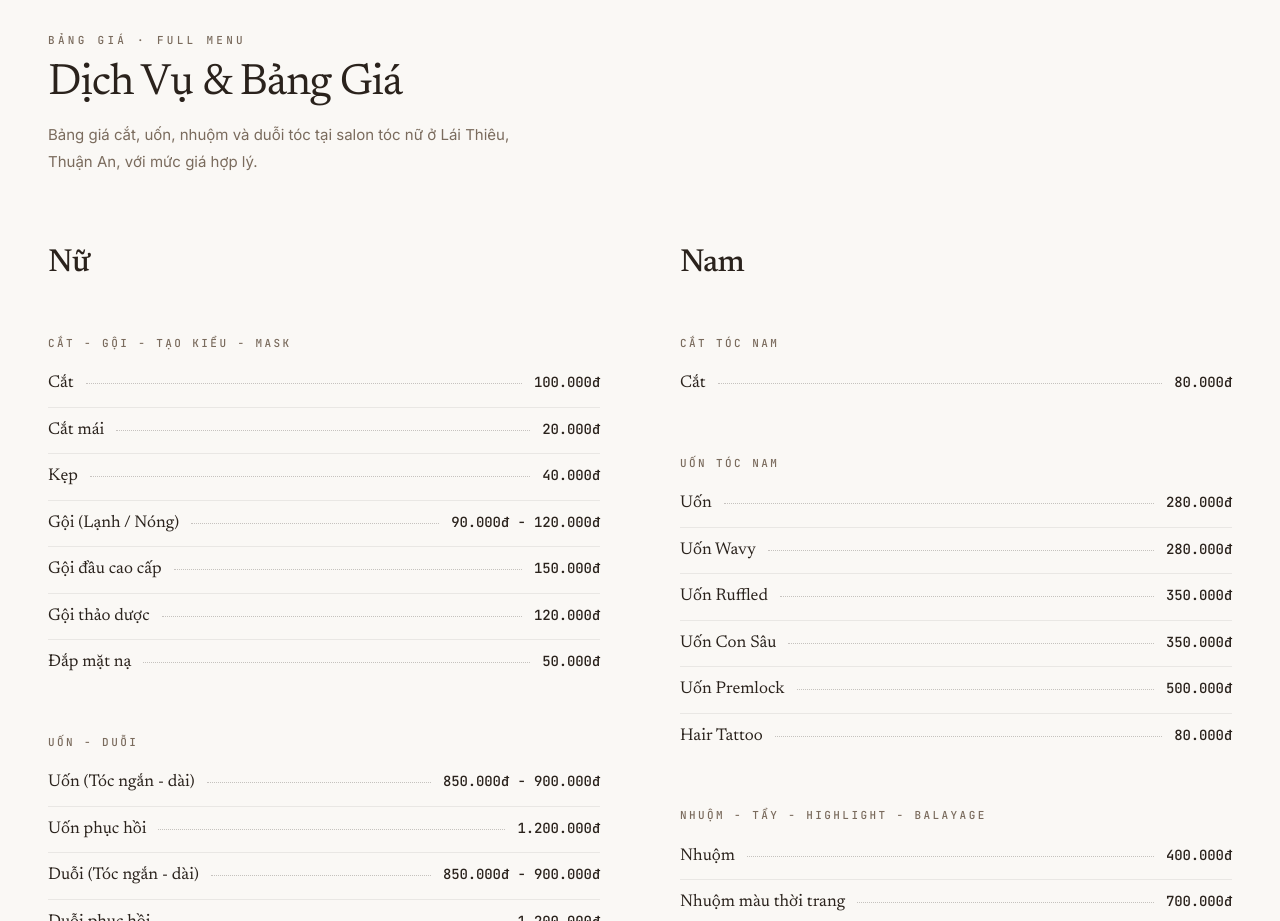
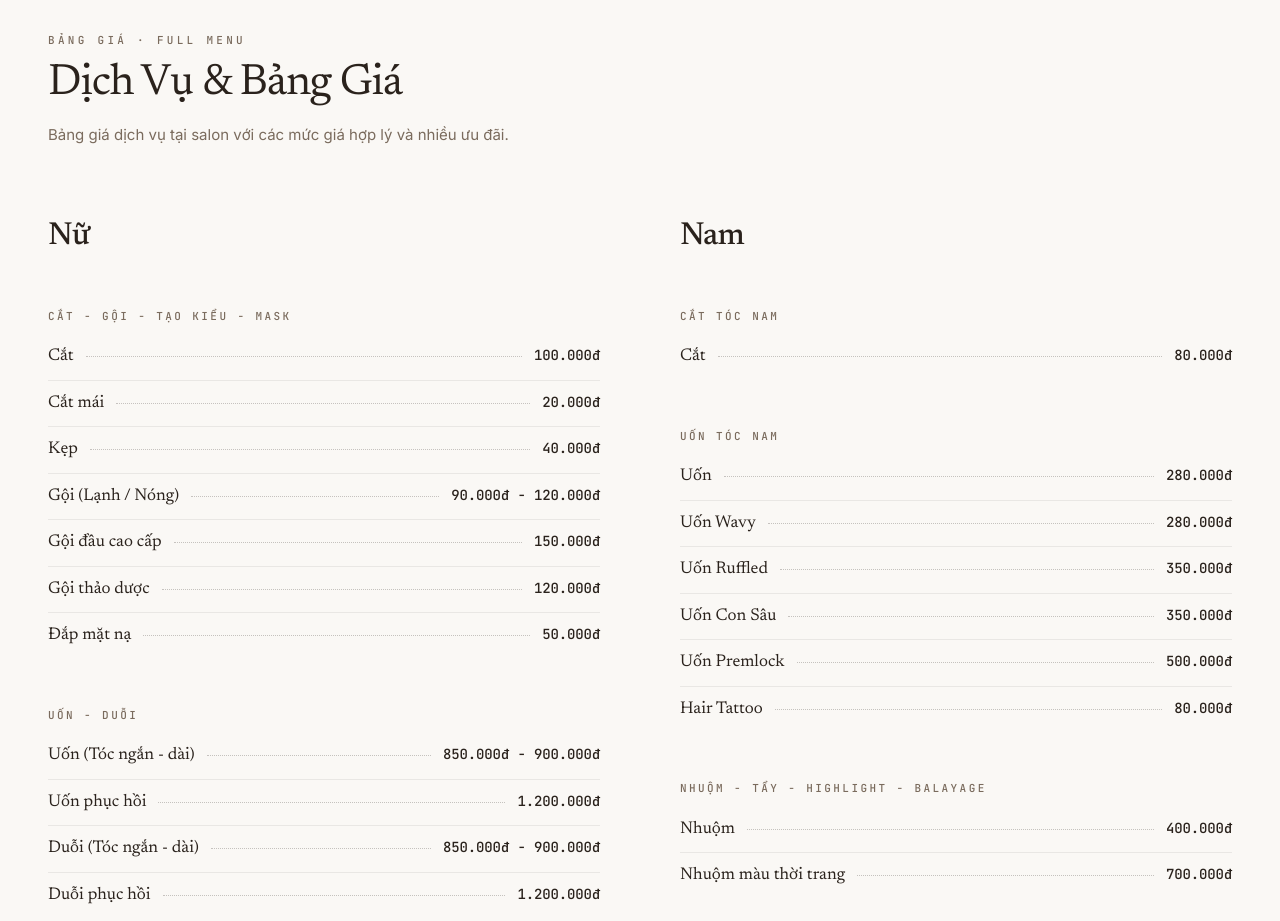
Before and after one commit to thienky0104/claudefix6.1, a React (Vite) app: page / in a window 1280 px wide. Shown: the part 3560-4481 px from the top of the page. Built offline with nearby package versions, Linux system fonts and the light colour scheme.

Commit message:
Updated ServicesPricing.tsx

```diff
--- a/src/components/ServicesPricing.tsx
+++ b/src/components/ServicesPricing.tsx
@@ -161,7 +161,7 @@ export default function ServicesPricing() {
             className="max-w-[500px] text-[14px] leading-[1.8] text-[#7a6b5d] md:text-[15px]"
             style={{ fontFamily: "'Inter', sans-serif" }}
           >
-            Bảng giá cắt, uốn, nhuộm và duỗi tóc tại salon tóc nữ ở Lái Thiêu, Thuận An, với mức giá hợp lý.
+            Bảng giá dịch vụ tại salon với các mức giá hợp lý và nhiều ưu đãi.
           </p>
         </div>
 
```
